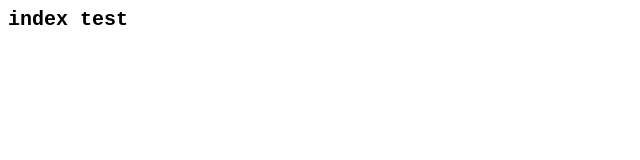
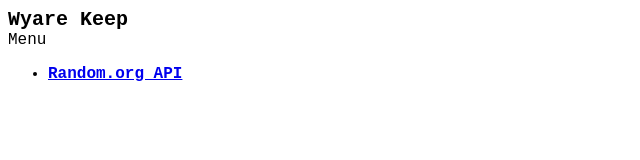
Before and after one commit to trdybo/trdybo.github.io, a plain HTML site: page index.html in a window 1280 px wide. Shown: the whole page, without its empty margins (0-640 px from the left). Drawn offline with Linux system fonts and the light colour scheme.

Commit message:
Add files via upload

```diff
--- a/index.html
+++ b/index.html
@@ -3,12 +3,16 @@
   <head>
     <meta charset="utf-8">
     <meta name="viewport" content="width=device-width">
-    <title>index test</title>
+    <title>Wyare Keep</title>
     <link href="styles.css" rel="stylesheet" type="text/css"/>
   </head>
   <body>
-    <h id="head">index test</h>
+    <h id="head">Wyare Keep</h>
 
-	<p id="main"/>
+	<nav class="menu"> Menu
+	  <ul>
+		<li><a href="Random">Random.org API</a></li>
+	  </ul>
+	</nav>
   </body>
 </html>
--- a/styles.css
+++ b/styles.css
@@ -16,6 +16,10 @@ input {
 	font-size: 1em;
 }
 
+a {
+	font-weight: bold;
+}
+
 .copyright {
 	font-size: 14px;
 	height: 14px;
```
